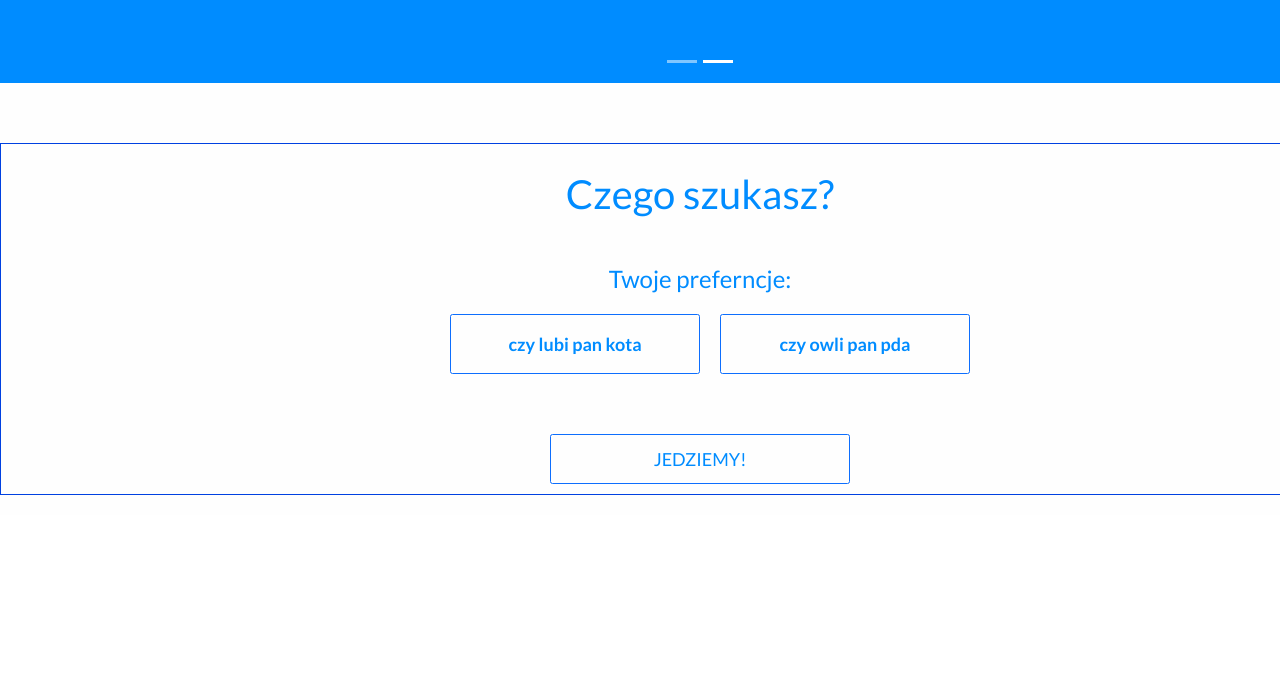
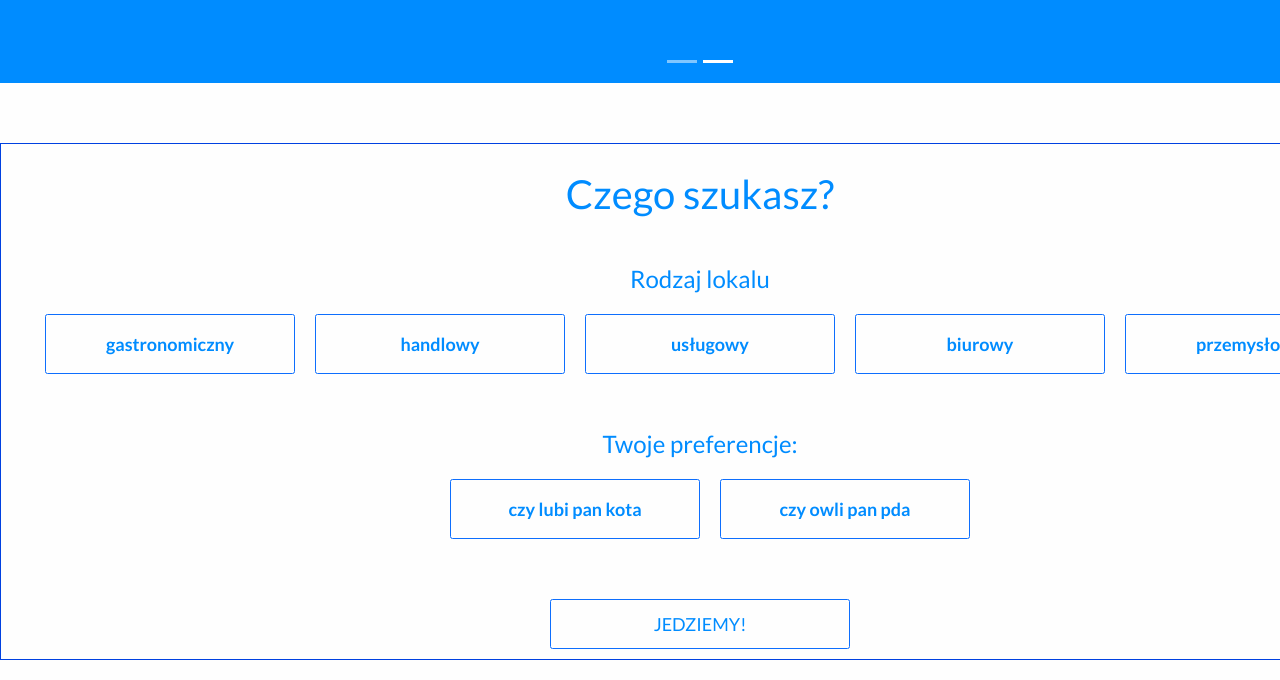
Before and after one commit to SigmaProductions/BPFE-front, a Next.js app: page /charts in a window 1280 px wide. Shown: the part 577-1257 px from the top of the page. Before the commit the page ends 1092 px from the top, so only its background shows below. Built offline with nearby package versions, Linux system fonts and the light colour scheme.

Commit message:
integrated chart with api, finished map component, integrated map with canvas

```diff
--- a/src/components/Form/ChartForm.js
+++ b/src/components/Form/ChartForm.js
@@ -1,4 +1,4 @@
-import React, { useState } from 'react';
+import React, { useEffect, useState } from 'react';
 import { Accordion, Spinner } from 'react-bootstrap';
 import styled from 'styled-components';
 
@@ -7,6 +7,8 @@ import CustomCarousel from './CustomCarousel';
 import chart from '../../mockups/chart.json';
 import SearchResultScreen from '../SearchResultScreen/SearchResultScreen';
 import { FIRST_QUESTION } from '../../Consts/questions';
+import { MAIN_OPTION_NAMES } from '../../Consts/options';
+import axios from 'axios';
 
 const FormContainer = styled.div`
     margin-top: 6rem;
@@ -91,8 +93,31 @@ export default function ChartForm() {
     const [loading, setLoading] = useState(false);
     const [currentNode, setCurrentNode] = useState(chart);
     const [currentQuestions, setCurrentQuestions] = useState(getOptions(chart));
-    const [savedOutputs, setSavedOutputs] = useState([]);
-    const [finalDecision, setFinalDecision] = useState(null);
+    const [selectedOptions, setSelectedOptions] = useState([]);
+    const [response, setResponse] = useState(null);
+    let savedOutputs = [];
+
+    function packData() {
+        const selectedMainOptions = {};
+        selectedOptions
+            .filter((option) => MAIN_OPTION_NAMES.includes(option))
+            .forEach((option) => (selectedMainOptions[option] = true));
+        const defaultMainOptions = {};
+        MAIN_OPTION_NAMES.forEach((option) => {
+            defaultMainOptions[option] = false;
+        });
+        const payload = { features: savedOutputs, ...defaultMainOptions, ...selectedMainOptions };
+        return payload;
+    }
+
+    function handleSelectOption({ target }) {
+        const { value: optionName } = target;
+        if (selectedOptions.includes(optionName)) {
+            setSelectedOptions((prevState) => prevState.filter((option) => option !== optionName));
+            return;
+        }
+        setSelectedOptions((prevState) => [...prevState, optionName]);
+    }
 
     function getOptions(node) {
         const result = node.exitEdges.map((obj) => obj.target);
@@ -102,14 +127,31 @@ export default function ChartForm() {
     function handleSubmit() {
         const newOptions = getOptions(currentNode);
 
-        if (currentNode.type === 'output')
-            setSavedOutputs((prevState) => [...prevState, currentNode.data.endpoint]);
-        setCurrentQuestions(getOptions(currentNode));
+        if (currentNode.type === 'output') {
+            savedOutputs = [...savedOutputs, currentNode.data.endpoint];
+        }
 
+        if (currentNode.exitEdges.length === 0) {
+            setCurrentQuestions([]);
+            return sendRequest();
+        }
         if (newOptions.length <= 1) {
-            if (newOptions[0].type === 'output')
-                setSavedOutputs((prevState) => [...prevState, newOptions[0].data.endpoint]);
-            return setFinalDecision(true);
+            savedOutputs = [...savedOutputs, newOptions[0].data.endpoint];
+            setCurrentQuestions([]);
+            return sendRequest();
+        }
+        setCurrentQuestions(newOptions);
+    }
+
+    async function sendRequest() {
+        setLoading(true);
+        const data = packData();
+        try {
+            const res = await axios.post('http://fc02-85-14-87-42.ngrok.io/', data);
+            setResponse(res.data);
+            setLoading(false);
+        } catch (error) {
+            console.error(error);
         }
     }
 
@@ -123,11 +165,28 @@ export default function ChartForm() {
         <>
             <CustomCarousel />
             <FormContainer>
-                {!finalDecision ? (
+                {!response ? (
                     <>
                         <FormHeader>Czego szukasz?</FormHeader>
                         <FormRow>
-                            <RowHeader>Twoje preferncje: </RowHeader>
+                            <RowHeader>Rodzaj lokalu</RowHeader>
+                            <ButtonRow>
+                                {MAIN_OPTION_NAMES.map((option) => (
+                                    <MainButtons
+                                        onClick={(e) => handleSelectOption(e)}
+                                        $isSelected={selectedOptions.includes(option)}
+                                        key={option}
+                                        value={option}
+                                    >
+                                        {option}
+                                    </MainButtons>
+                                ))}
+                            </ButtonRow>
+                        </FormRow>
+                        <FormRow>
+                            <RowHeader>
+                                {loading ? 'Proszę czekać' : 'Twoje preferencje:'}
+                            </RowHeader>
                             <ButtonRow>
                                 {currentQuestions.map((option) => (
                                     <MainButtons
@@ -146,7 +205,7 @@ export default function ChartForm() {
                         </SearchButton>
                     </>
                 ) : (
-                    <SearchResultScreen />
+                    <SearchResultScreen response={response} />
                 )}
             </FormContainer>
         </>
--- a/src/components/Form/MainForm.js
+++ b/src/components/Form/MainForm.js
@@ -123,7 +123,7 @@ export default function MainForm() {
             defaultMainOptions[option] = false;
         });
         const payload = { features, ...defaultMainOptions, ...selectedMainOptions };
-        console.log(payload);
+        return payload;
     }
 
     function handleSelectOption({ target }) {
--- a/src/components/HouseList/HouseList.jsx
+++ b/src/components/HouseList/HouseList.jsx
@@ -8,7 +8,7 @@ const ListContainer = styled.ul`
     flex-direction: column;
     width: auto;
     height: auto;
-    padding: 5rem 10rem 10rem 10rem;
+    padding: 0rem 10rem 10rem 10rem;
     margin: 0;
     text-decortion: none;
     list-style: none;
@@ -85,23 +85,16 @@ const ItemPerk = styled.li`
     font-size: ${({ theme: { fontSize } }) => fontSize.large};
 `;
 
-export default function HouseList({ houses }) {
-    const [showOffcanvas, setShowOffcanvas] = useState(false);
-    const [selectedHouse, setSelectedHouse] = useState(null);
-
-    const result = houses;
-    console.log(result);
-
+export default function HouseList({
+    houses,
+    selectedHouse,
+    setSelectedHouse,
+    setShowOffcanvas,
+    showOffcanvas,
+}) {
     return (
         <ListContainer>
-            {showOffcanvas && (
-                <HouseCanvas
-                    showOffcanvas={showOffcanvas}
-                    setShowOffcanvas={setShowOffcanvas}
-                    house={selectedHouse}
-                ></HouseCanvas>
-            )}
-            {result.map((house) => (
+            {houses.map((house) => (
                 <ListItem key={house.name}>
                     <ItemImage src={house.img} />
                     <ItemDescriptionBox>
@@ -109,15 +102,15 @@ export default function HouseList({ houses }) {
                         <ItemInfoRow>
                             <ItemGeneralColumn>
                                 <ItemGeneralRow>
-                                    <ItemGeneralKey>Address:</ItemGeneralKey>
+                                    <ItemGeneralKey>Adres:</ItemGeneralKey>
                                     <ItemGeneralValue>{house.address}</ItemGeneralValue>
                                 </ItemGeneralRow>
                                 <ItemGeneralRow>
-                                    <ItemGeneralKey>Price:</ItemGeneralKey>
-                                    <ItemGeneralValue>{house.price}</ItemGeneralValue>
+                                    <ItemGeneralKey>Cena:</ItemGeneralKey>
+                                    <ItemGeneralValue>{house.price}PLN</ItemGeneralValue>
                                 </ItemGeneralRow>
                                 <ItemGeneralRow>
-                                    <ItemGeneralKey>Score:</ItemGeneralKey>
+                                    <ItemGeneralKey>Wynik:</ItemGeneralKey>
                                     <ItemGeneralValue>{house.score}</ItemGeneralValue>
                                 </ItemGeneralRow>
                             </ItemGeneralColumn>
@@ -127,6 +120,7 @@ export default function HouseList({ houses }) {
                                 {house.perks.gastronomiczny && <ItemPerk>Gastronomiczny</ItemPerk>}
                                 {house.perks.handlowy && <ItemPerk>Handlowy</ItemPerk>}
                                 {house.perks['przemysłowy'] && <ItemPerk>Przemysłowy</ItemPerk>}
+                                {house.perks['usługowy'] && <ItemPerk>Usługowy</ItemPerk>}
                             </ItemPerksList>
                         </ItemInfoRow>
                         <GenericButton
--- a/src/components/SearchResultScreen/SearchResultScreen.jsx
+++ b/src/components/SearchResultScreen/SearchResultScreen.jsx
@@ -3,6 +3,8 @@ import styled from 'styled-components';
 import HouseList from '../HouseList/HouseList';
 import houses from '../../mockups/houses.json';
 import { GenericButton } from '../Generic/Buttons';
+import Map from '../DisplayLocations/Map';
+import HouseCanvas from '../HouseList/HouseCanvas';
 
 const ScreenContainer = styled.div`
     display: flex;
@@ -26,6 +28,7 @@ function mapHouseObject(houses) {
 
 const ResultHeader = styled.h1`
     text-align: center;
+    font-size: 3rem;
     color: ${({ theme: { color } }) => color.brown};
 `;
 const SwitchButtonsContainer = styled.div`
@@ -34,6 +37,7 @@ const SwitchButtonsContainer = styled.div`
     border-radius: 1.6rem;
     width: 30rem;
     height: 4rem;
+    margin-bottom: 5rem;
     background-color: ${({ theme: { color } }) => color.secondaryBlue};
 `;
 
@@ -47,14 +51,22 @@ const SwitchButton = styled(GenericButton)`
         $isSelected ? color.white : color.secondaryBlue};
 `;
 
-export default function SearchResultScreen() {
+export default function SearchResultScreen({ response }) {
     const [displayList, setDisplayList] = useState(true);
-    const housesList = mapHouseObject(houses);
+    const housesList = mapHouseObject(response);
+    const [showOffcanvas, setShowOffcanvas] = useState(false);
+    const [selectedHouse, setSelectedHouse] = useState(null);
 
-    console.log(houses);
     return (
         <ScreenContainer>
-            <ResultHeader>Your best options:</ResultHeader>
+            {showOffcanvas && (
+                <HouseCanvas
+                    showOffcanvas={showOffcanvas}
+                    setShowOffcanvas={setShowOffcanvas}
+                    house={selectedHouse}
+                ></HouseCanvas>
+            )}
+            <ResultHeader>Twoje najlepsze opcje:</ResultHeader>
             <SwitchButtonsContainer>
                 <SwitchButton onClick={() => setDisplayList(true)} $isSelected={displayList}>
                     List
@@ -63,7 +75,21 @@ export default function SearchResultScreen() {
                     Map
                 </SwitchButton>
             </SwitchButtonsContainer>
-            {displayList ? <HouseList houses={housesList} /> : <div></div>}
+            {displayList ? (
+                <HouseList
+                    showOffcanvas={showOffcanvas}
+                    setShowOffcanvas={setShowOffcanvas}
+                    selectedHouse={selectedHouse}
+                    setSelectedHouse={setSelectedHouse}
+                    houses={housesList}
+                />
+            ) : (
+                <Map
+                    houses={housesList}
+                    setShowOffcanvas={setShowOffcanvas}
+                    setSelectedHouse={setSelectedHouse}
+                ></Map>
+            )}
         </ScreenContainer>
     );
 }
```
Also changed, not shown: src/components/DisplayLocations/Map.jsx (+40 -34 lines).
